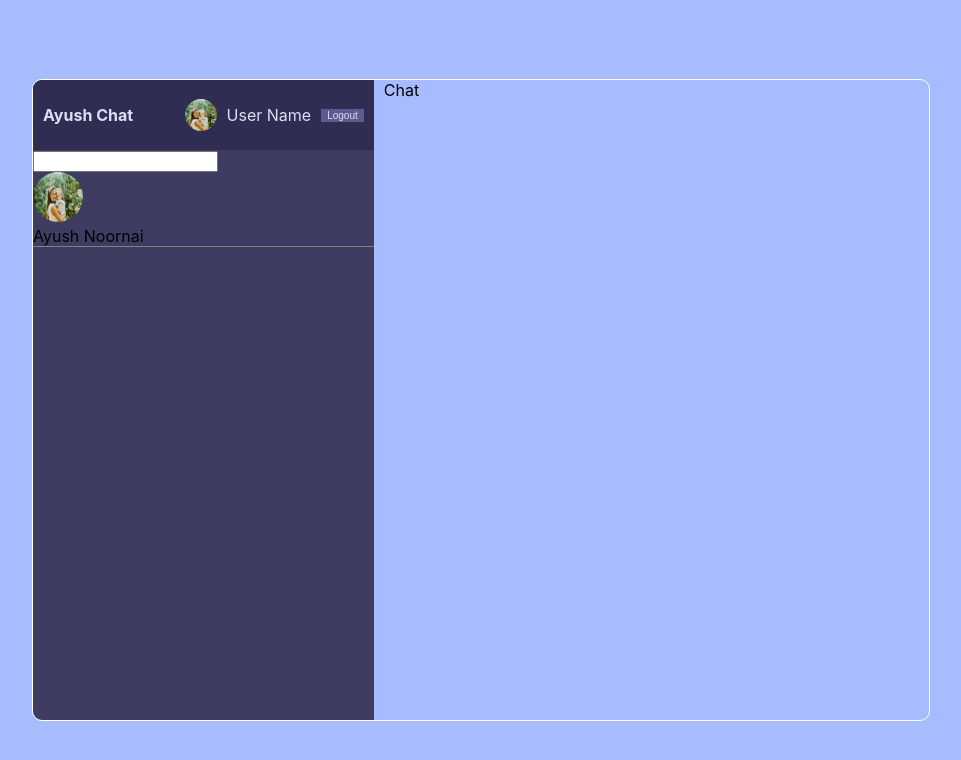
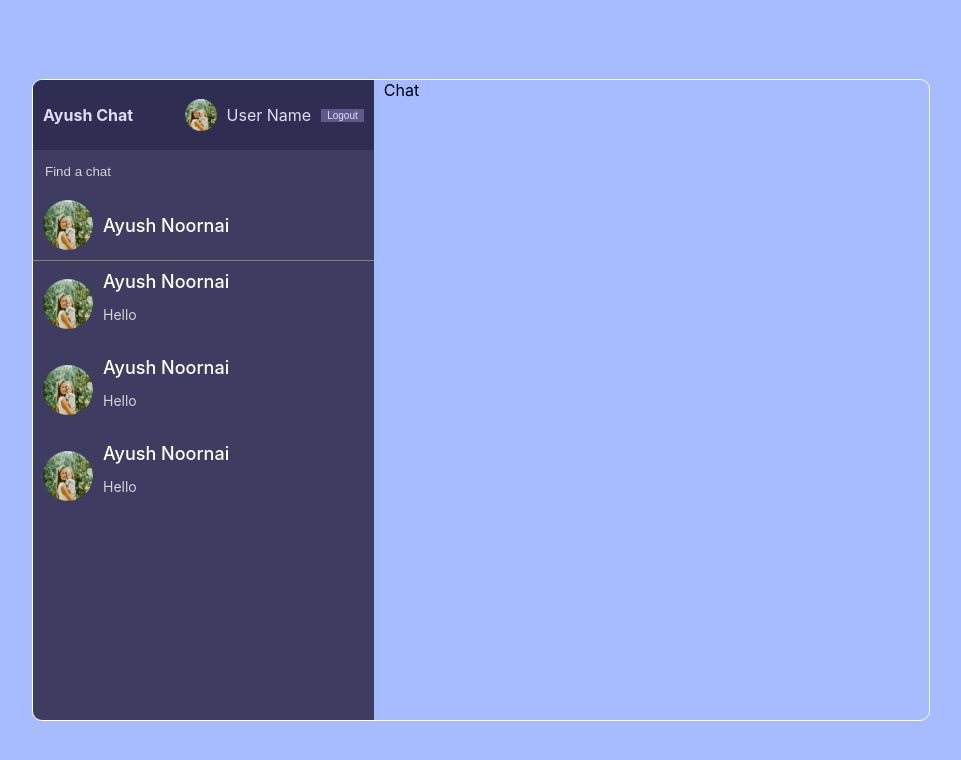
Before and after one commit to Ayush-Noorani/React-Chat-Application-with-Firebase, a React (Create React App) app: page / in a window 1280 px wide. Shown: the top 760 px of the page, without its empty margins (159-1120 px from the left). Built offline with nearby package versions, Linux system fonts and the light colour scheme.

Commit message:
Added Chats component code and style

```diff
--- a/src/components/Chats.jsx
+++ b/src/components/Chats.jsx
@@ -0,0 +1,33 @@
+import React from 'react'
+import Profile_photo from '../images/pexels-photo-13461809.jpeg';
+
+
+export const Chats = () => {
+  return (
+    <div className='chats'>
+        <div className="userChat">
+            <img src={Profile_photo} alt=''></img>
+            <div className="userChatInfo">
+                <span>Ayush Noornai</span>
+                <p>Hello</p>
+            </div>
+        </div>
+        <div className="userChat">
+            <img src={Profile_photo} alt=''></img>
+            <div className="userChatInfo">
+                <span>Ayush Noornai</span>
+                <p>Hello</p>
+            </div>
+        </div>
+        <div className="userChat">
+            <img src={Profile_photo} alt=''></img>
+            <div className="userChatInfo">
+                <span>Ayush Noornai</span>
+                <p>Hello</p>
+            </div>
+        </div>
+    </div>
+  )
+}
+
+export default Chats
--- a/src/components/Search.jsx
+++ b/src/components/Search.jsx
@@ -6,7 +6,7 @@ export const Search = () => {
   return (
     <div className='search'>
         <div className="searchForm">
-            <input type="text" />
+            <input type="text" placeholder='Find a chat'/>
         </div>
         <div className="userChat">
             <img src={Profile_photo} alt=''></img>
@@ -14,7 +14,6 @@ export const Search = () => {
                 <span>Ayush Noornai</span>
             </div>
         </div>
-
     </div>
   )
 }
--- a/src/components/Sidebar.jsx
+++ b/src/components/Sidebar.jsx
@@ -1,12 +1,14 @@
 import React from 'react'
 import Navbar from './Navbar';
 import Search from './Search';
+import Chats from './Chats';
 
 export const Sidebar = () => {
   return (
     <div className='sidebar'>
         <Navbar />
         <Search />
+        <Chats />
     </div>
   )
 }
--- a/src/style.scss
+++ b/src/style.scss
@@ -134,19 +134,50 @@
             border-bottom: 1px solid gray;
 
             .searchForm {
+                padding: 10px;
 
                 input {
+                    background-color: transparent;
+                    border: none;
+                    outline: none;
+                    color: white;
 
+                    &::placeholder {
+                        color: lightgrey;
+                    }
                 }
             }
         }
 
         .userChat {
+            padding: 10px;
+            display: flex;
+            align-items: center;
+            gap: 10px;
+            color: white;
+            cursor: pointer;
+
+            &:hover {
+                background-color: #2f2d52;
+            }
 
             img {
                 width: 50px;
                 height: 50px;
                 border-radius: 50%;
+            }
+
+            .userChatInfo {
+
+                span {
+                    font-size: 18px;
+                    font-weight: 500;
+                }
+
+                p {
+                    font-size: 14px;
+                    color: lightgray;
+                }
             }
         }
     }
```
